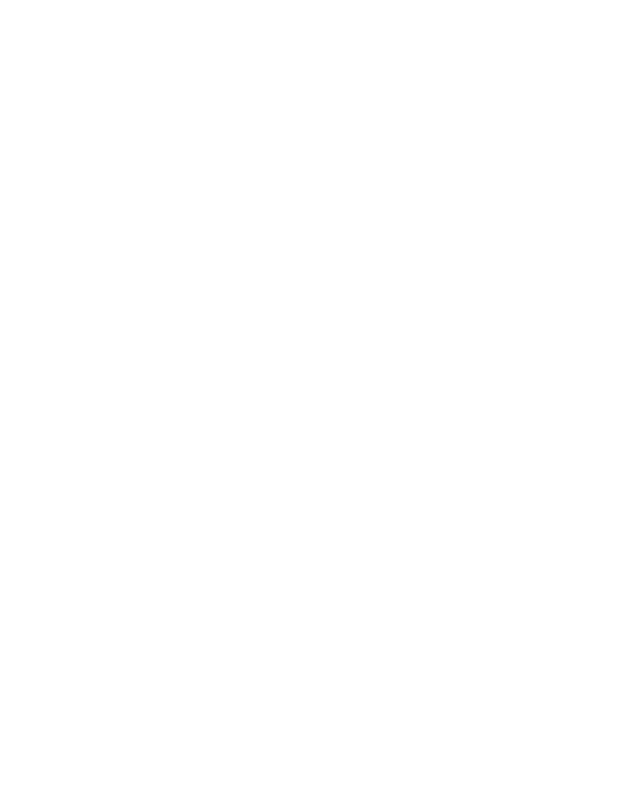
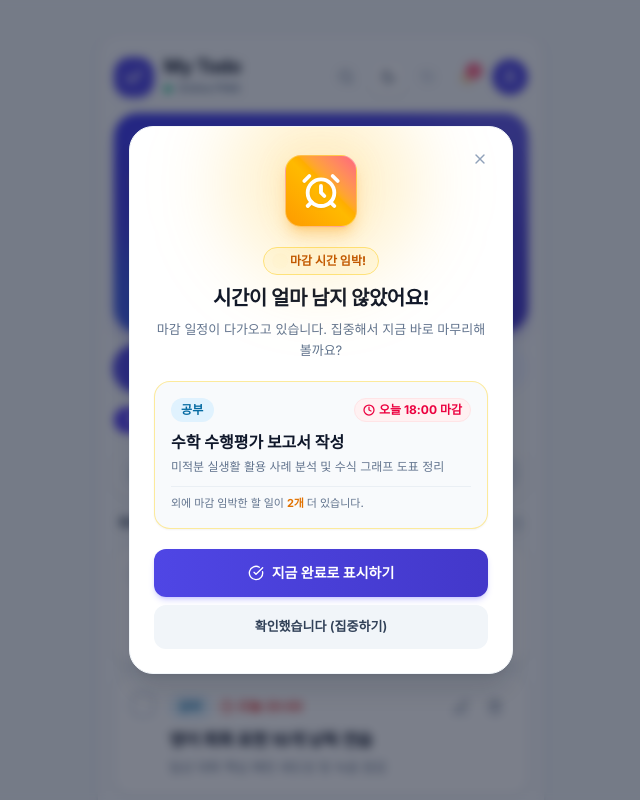
Before and after one commit to moodang-teacher/flow, a plain HTML site: page index.html in a window 1280 px wide. Shown: the top 800 px of the page, without its empty margins (319-959 px from the left). Drawn offline with Linux system fonts and the light colour scheme; the site is published under a folder, as on GitHub Pages, so addresses that start at the root find nothing; a web font is replaced by a local one.

Commit message:
경로 설정 수정

```diff
--- a/index.html
+++ b/index.html
@@ -13,8 +13,8 @@
     <link rel="preconnect" href="https://fonts.gstatic.com" crossorigin />
     <link href="https://fonts.googleapis.com/css2?family=Inter:wght@400;500;600;700&display=swap" rel="stylesheet" />
     <link rel="stylesheet" as="style" crossorigin href="https://cdn.jsdelivr.net/gh/orioncactus/pretendard@v1.3.9/dist/web/static/pretendard.min.css" />
-    <script type="module" crossorigin src="/assets/index-DMV0ZG5g.js"></script>
-    <link rel="stylesheet" crossorigin href="/assets/index-yj2Hs4Gk.css">
+    <script type="module" crossorigin src="./assets/index-DMV0ZG5g.js"></script>
+    <link rel="stylesheet" crossorigin href="./assets/index-yj2Hs4Gk.css">
   </head>
   <body class="bg-[#F1F5F9] text-[#0F172A] antialiased min-h-screen selection:bg-indigo-500 selection:text-white">
     <div id="root"></div>
```
